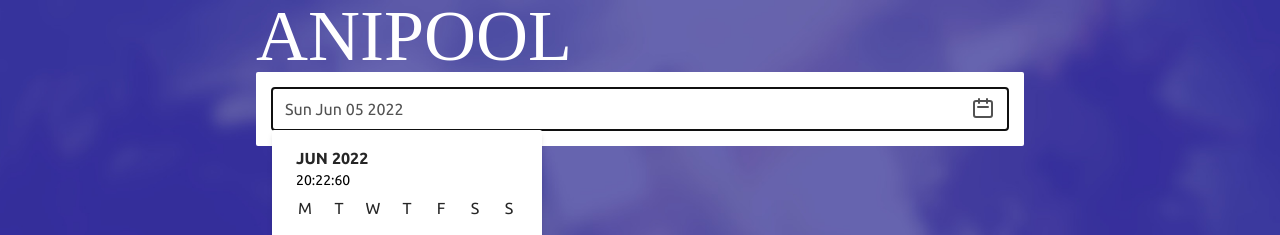
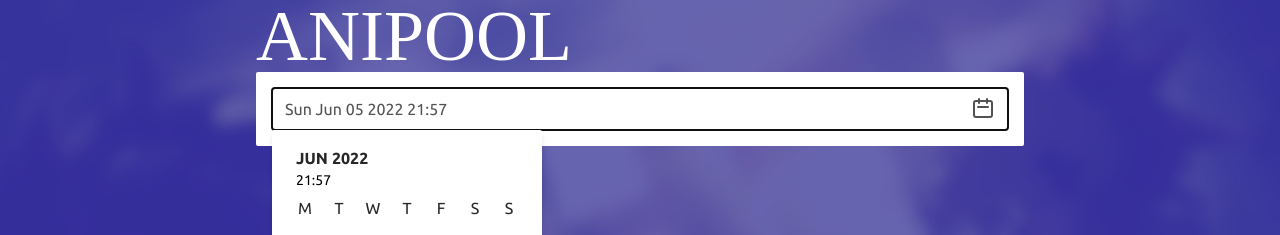
Before and after one commit to guilhermeg2k/anipool, a Next.js app: page /pool/create in a window 1280 px wide. Both pictures are taken after a click on the button 640 px from the left and 109 px from the top of the page. Shown: the top 235 px of the page. Built offline with nearby package versions, Linux system fonts and the light colour scheme; a web font is replaced by a local one.

Commit message:
Create date time picker component

```diff
--- a/components/core/DateTimePicker/DateTimePicker.tsx
+++ b/components/core/DateTimePicker/DateTimePicker.tsx
@@ -1,6 +1,7 @@
 import { Popover, Transition } from '@headlessui/react';
 import { CalendarIcon } from '@heroicons/react/outline';
 import { Fragment, useState } from 'react';
+import { getFormattedTime } from './dateTimePickerUtils';
 import DaySelector from './DaySelector';
 import MonthSelector from './MonthSelector';
 import TimeSelector from './TimeSelector';
@@ -24,6 +25,15 @@ interface DateTimePickerProps {
 const DateTimePicker = ({ value, onChange }: DateTimePickerProps) => {
   const [view, setView] = useState(DEFAULT_VIEW);
   const [open, setOpen] = useState(false);
+
+  const renderValue = () => {
+    if (value) {
+      const date = value.toDateString();
+      const time = getFormattedTime(value);
+      return `${date} ${time}`;
+    }
+  };
+
   const onChangeDateHandler = (date: Date) => {
     onChange(date);
   };
@@ -35,7 +45,7 @@ const DateTimePicker = ({ value, onChange }: DateTimePickerProps) => {
   const input = (
     <div className="flex">
       <input
-        value={value && value.toDateString()}
+        value={renderValue()}
         type="text"
         className="w-full cursor-pointer border border-neutral-300 text-neutral-600 hover:border-indigo-900 focus:border-indigo-600 focus:ring-0"
         readOnly
@@ -73,7 +83,13 @@ const DateTimePicker = ({ value, onChange }: DateTimePickerProps) => {
           />
         );
       case DatePickerView.TIME_SELECTOR:
-        return <TimeSelector />;
+        return (
+          <TimeSelector
+            date={value}
+            onChangeDate={onChangeDateHandler}
+            onChangeView={onChangeViewHandler}
+          />
+        );
       case DatePickerView.CLOSE:
         onClose();
         setView(DEFAULT_VIEW);
--- a/components/core/DateTimePicker/DaySelector.tsx
+++ b/components/core/DateTimePicker/DaySelector.tsx
@@ -1,5 +1,6 @@
 import { DatePickerView } from './DateTimePicker';
 import {
+  getFormattedTime,
   getMonthDays,
   getMonthWeeks,
   getWeekDaysName,
@@ -24,6 +25,10 @@ const DaySelector = ({
     onChangeView(DatePickerView.MONTH_SELECTOR);
   };
 
+  const onTimeButtonClickHandler = () => {
+    onChangeView(DatePickerView.TIME_SELECTOR);
+  };
+
   const onChangeDateHandler = (date: Date) => {
     onChangeDate(date);
   };
@@ -41,8 +46,11 @@ const DaySelector = ({
   );
 
   const timeButton = (
-    <button className="flex rounded-sm px-2 text-sm hover:bg-neutral-100">
-      20:22:60
+    <button
+      className="flex rounded-sm px-2 text-sm hover:bg-neutral-100"
+      onClick={onTimeButtonClickHandler}
+    >
+      {getFormattedTime(date)}
     </button>
   );
 
--- a/components/core/DateTimePicker/TimeSelector.tsx
+++ b/components/core/DateTimePicker/TimeSelector.tsx
@@ -1,5 +1,6 @@
+import CheckIcon from '@heroicons/react/outline/CheckIcon';
+import React from 'react';
 import { DatePickerView } from './DateTimePicker';
-
 interface TimeSelectorProps {
   date: Date;
   onChangeDate: (date: Date) => void;
@@ -11,7 +12,67 @@ const TimeSelector = ({
   onChangeDate,
   onChangeView,
 }: TimeSelectorProps) => {
-  return <div className="flex w-full items-center justify-center"></div>;
+  const renderHour = () => {
+    const hour = date.getHours();
+    if (hour < 10) {
+      return `0${hour}`;
+    }
+    return hour;
+  };
+
+  const renderMinutes = () => {
+    const minutes = date.getMinutes();
+    if (minutes < 10) {
+      return `0${minutes}`;
+    }
+    return minutes;
+  };
+
+  const onChangeMinuteHandler = (
+    event: React.ChangeEvent<HTMLInputElement>
+  ) => {
+    const minutes = parseInt(event.target.value);
+    if (minutes >= 0 && minutes < 60) {
+      const newDate = new Date(date);
+      newDate.setMinutes(minutes);
+      onChangeDate(newDate);
+    }
+  };
+
+  const onChangeHourHandler = (event: React.ChangeEvent<HTMLInputElement>) => {
+    const hour = parseInt(event.target.value);
+    if (hour >= 0 && hour < 24) {
+      const newDate = new Date(date);
+      newDate.setHours(hour);
+      onChangeDate(newDate);
+    }
+  };
+
+  const onConfirmClickHandler = () => {
+    onChangeView(DatePickerView.DAY_SELECTOR);
+  };
+
+  return (
+    <div className="flex w-full justify-between gap-1">
+      <input
+        value={renderHour()}
+        className="w-[100px] border border-neutral-300 p-2 text-neutral-600 outline-none hover:border-indigo-900 focus:border-indigo-600 focus:ring-0"
+        type="number"
+        placeholder="Hour"
+        onChange={onChangeHourHandler}
+      />
+      <input
+        value={renderMinutes()}
+        className="w-[100px] border border-neutral-300 p-2 text-neutral-600 outline-none hover:border-indigo-900 focus:border-indigo-600 focus:ring-0"
+        type="number"
+        placeholder="Minutes"
+        onChange={onChangeMinuteHandler}
+      />
+      <button onClick={onConfirmClickHandler}>
+        <CheckIcon className="m-2 h-6 text-neutral-600 hover:text-indigo-800 " />
+      </button>
+    </div>
+  );
 };
 
 export default TimeSelector;
--- a/components/core/DateTimePicker/dateTimePickerUtils.ts
+++ b/components/core/DateTimePicker/dateTimePickerUtils.ts
@@ -39,7 +39,7 @@ export const getMonthWeeks = (
   return weeks;
 };
 
-export function getWeekDaysName() {
+export const getWeekDaysName = () => {
   const dateOnMonday = new Date(Date.UTC(2022, 0, 3));
   const currentDate = dateOnMonday;
   const weekDays = [];
@@ -48,9 +48,9 @@ export function getWeekDaysName() {
     currentDate.setDate(currentDate.getDate() + 1);
   }
   return weekDays;
-}
+};
 
-export function getMonths() {
+export const getMonths = () => {
   const dateOnJanuary = new Date(Date.UTC(2022, 0, 2));
   const currentDate = dateOnJanuary;
   const months = [];
@@ -63,9 +63,9 @@ export function getMonths() {
     currentDate.setMonth(currentDate.getMonth() + 1);
   }
   return months;
-}
+};
 
-export function getYears() {
+export const getYears = () => {
   const dateOn1970 = new Date(Date.UTC(1900, 0, 2));
   const currentDate = dateOn1970;
   const years = [];
@@ -75,4 +75,14 @@ export function getYears() {
     currentDate.setFullYear(currentDate.getFullYear() + 1);
   }
   return years;
-}
+};
+
+export const getFormattedTime = (date: Date) => {
+  const hours = date.getHours();
+  const minutes = date.getMinutes();
+  if (minutes < 10) {
+    const formattedMinutes = `0${minutes}`;
+    return `${hours}:${formattedMinutes}`;
+  }
+  return `${hours}:${minutes}`;
+};
```
